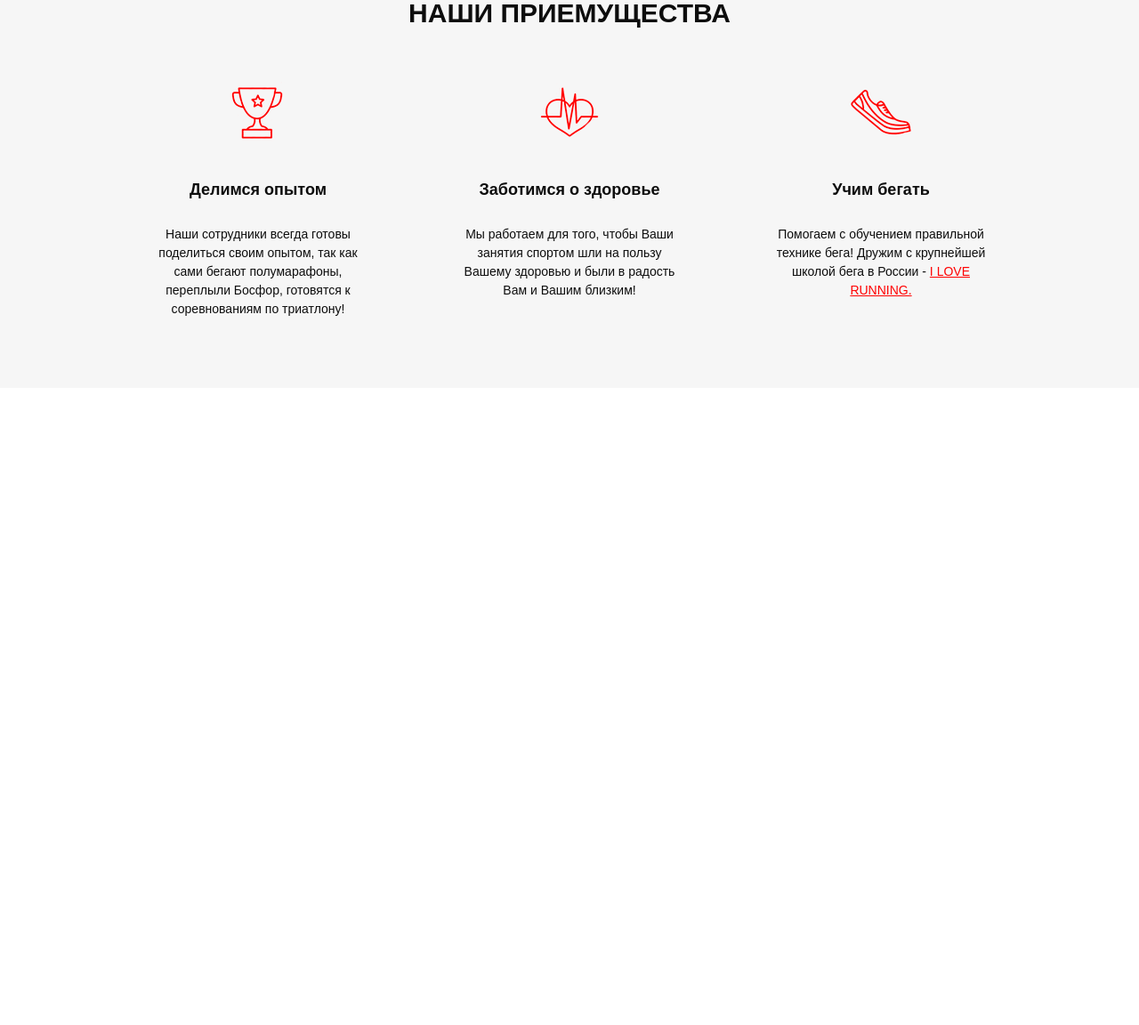
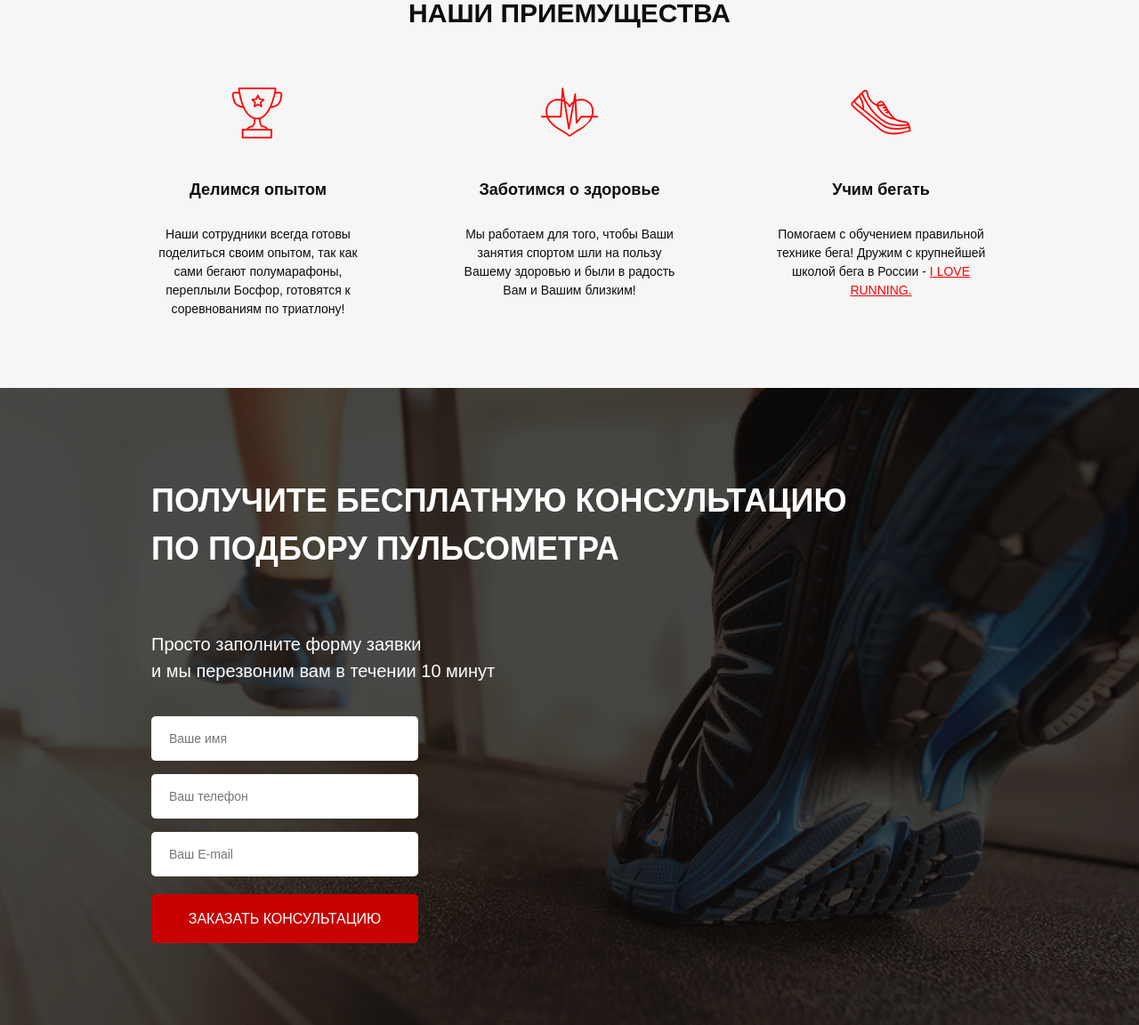
Before and after one commit to Ivbl95/pulsometr, a website: page src/index.html in a window 1280 px wide. Shown: the part 758-1910 px from the top of the page at 89% size. Before the commit the page ends 1194 px from the top, so only its background shows below. Drawn offline with Linux system fonts and the light colour scheme.

Commit message:
12.11.20

```diff
--- a/src/index.html
+++ b/src/index.html
@@ -69,5 +69,17 @@
             </div>
         </div>
     </section>
+    <section class="consultation">
+        <div class="container">
+            <h2 class="consultation__free">Получите бесплатную консультацию<br>по подбору пульсометра </h2>
+            <div class="consultation__desc">Просто заполните форму заявки<br>и мы перезвоним вам в течении 10 минут</div>
+            <form class="feedform" action="#">
+                <input name="name" required type="text" placeholder="Ваше имя">
+                <input name="phone" required type="number" placeholder="Ваш телефон">
+                <input name="email" required type="email" placeholder="Ваш E-mail">
+                <button class="button button_form">Заказать консультацию</button>
+            </form>
+        </div>
+    </section>
 </body>
 </html>
--- /dev/null
+++ b/src/sass/_consultation.sass
@@ -0,0 +1,14 @@
+.consultation
+    min-height: 680px
+    background: url("../img/bg2.png") center (center/cover) no-repeat
+    padding: 100px 0 92px 0
+    &__free
+        color: #ffffff
+        font-size: 36px
+        font-weight: 700
+        text-transform: uppercase
+    &__desc
+        margin-top: 65px
+        color: #ffffff
+        font-size: 20px
+        font-weight: 500
--- a/src/sass/_media.sass
+++ b/src/sass/_media.sass
@@ -4,6 +4,10 @@
 @media (max-width: 991px)
     .container
         max-width: 95%
+    .consultation
+        text-align: center
+    .feedform
+        margin: 36px auto 0 auto
 @media (max-width: 767px)
     .container
         max-width: 95%
@@ -42,3 +46,8 @@
             width: 130px
             height: 25px
             font-size: 10px
+    .consultation
+        &__free
+            font-size: 20px
+        &__desc
+            font-size: 15px
--- a/src/sass/style.sass
+++ b/src/sass/style.sass
@@ -1,13 +1,14 @@
+*
+    margin: 0
+    padding: 0
+    box-sizing: border-box
+    font-family: 'Museo Sans Cyrl', sans-serif
 @import "variables"
 @import "mixins"
 @import "promo"
 @import "header"
 @import "profit"
-*
-    margin: 0
-    padding: 0
-    box-sizing: border-box
-    font-family: 'Museo Sans Cyrl', sans-serif
+@import "consultation"
 .container
     max-width: 940px
     margin: 0 auto
@@ -28,9 +29,30 @@
     width: 300px
     height: 50px
     font-size: 16px
+.button_form
+    margin-top: 5px
+    width: 300px
+    height: 55px
+    font-size: 16px
+    font-weight: 500
 .right
     display: flex
     flex-direction: column
     align-items: flex-end
-
+.feedform
+    margin-top: 36px
+    display: flex
+    flex-direction: column
+    width: 300px
+    input
+        margin-bottom: 15px
+        height: 50px
+        border-radius: 5px
+        background-color: #ffffff
+        padding: 20px
+        color: #4b4b4b
+        font-size: 14px
+        font-weight: 300
+        border: none
+        outline: none
 @import "media"
```
Also changed, not shown: src/css/style.min.css.
